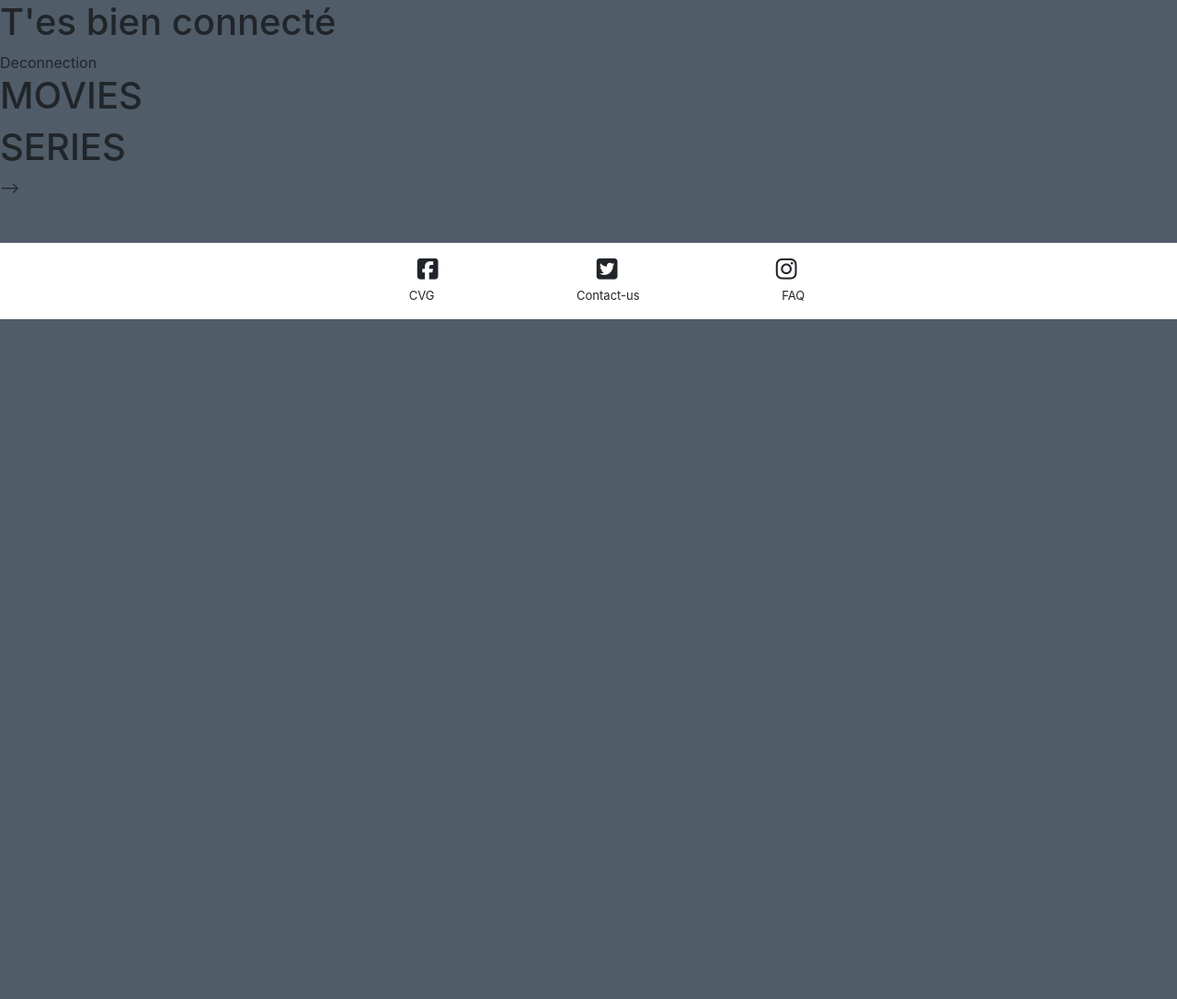
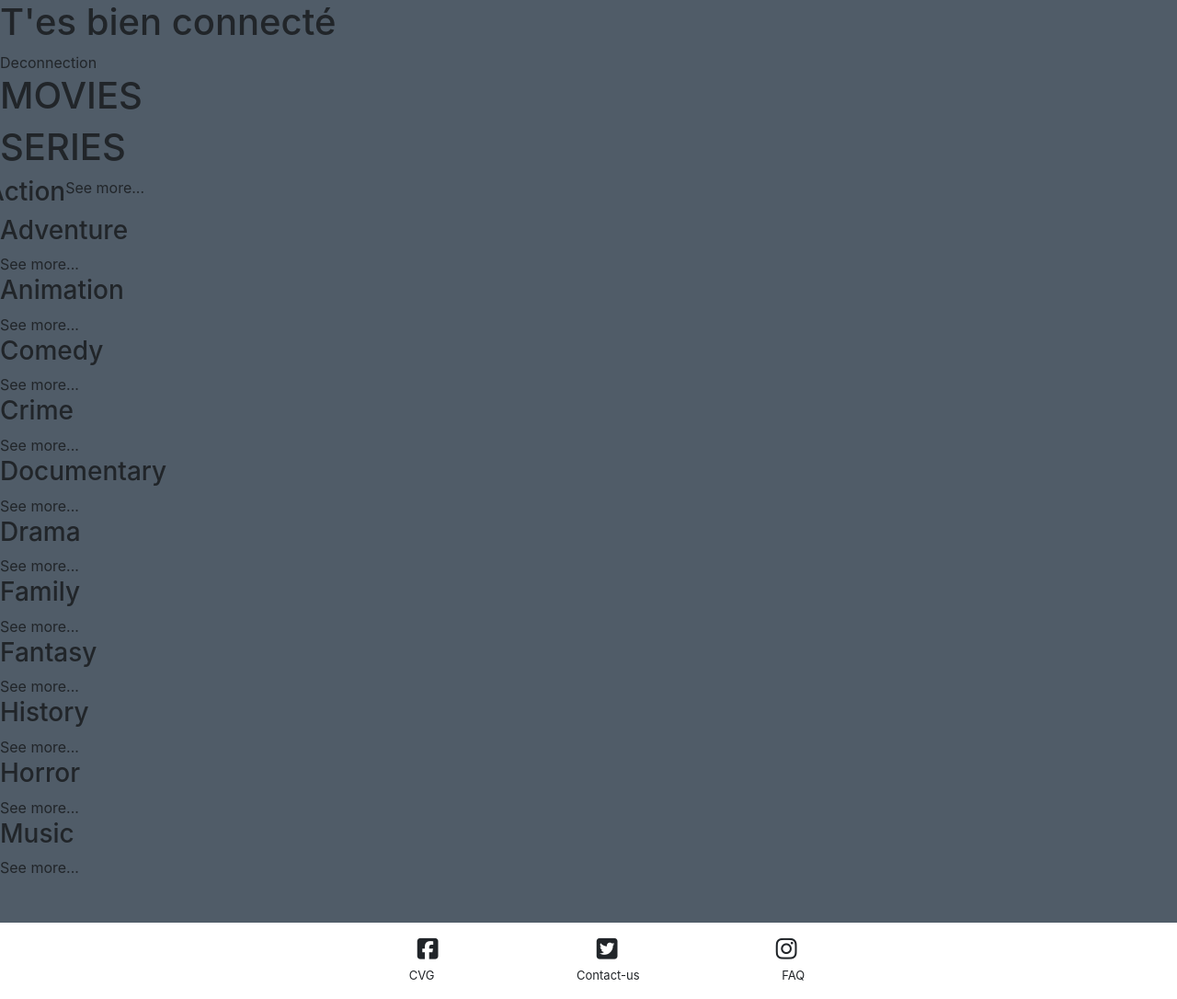
Before and after one commit to Bunyaminserbest/CornFlix, a PHP site: page /view/indexView.php in a window 1280 px wide. Shown: the part 56-1142 px from the top of the page at 92% size. Before the commit the page ends 403 px from the top, so only its background shows below. Run offline with PHP 8.4, Linux system fonts and the light colour scheme; some libraries are stand-ins or nearby versions.

Commit message:
finish home page, still need css

```diff
--- a/css/carousel.css
+++ b/css/carousel.css
@@ -1,5 +1,5 @@
 img{
-padding: 2%;
+padding: 1%;
 }
 
 /*.carousel-items{
@@ -28,6 +28,9 @@
       display: flex;
       flex-direction: column;
 }
+.genres{
+      justify-content: center;
+}
 /*#carousels{
       display: flex;
       flex-direction: column !important;
--- a/js/script.js
+++ b/js/script.js
@@ -1,13 +1,29 @@
-function getapi(url){
+const action = 28;
+const adventure = 12;
+const animation = 16;
+const comedy = 35;
+const crime = 80;
+const documentary = 99;
+const drama = "";
+const family = 10751;
+const fantasy = 14;
+const history = 36;
+const horror = 27;
+const music = 10402;
+const categoryUrl = `https://api.themoviedb.org/3/discover/movie?api_key=a85ec5f726223d34a1135bd216c3bd56&with_genres=${id}`
+
+
+
+function getapi(url) {
   fetch(url)
     .then(response => response.json())
-        .then(data=> {
+    .then(data => {
       console.log(data)
       getPoster(data.results, 20)
     })
-        function getPoster(movies, nbrToShow){
-          for(i=0; i<nbrToShow; i++){
-            document.getElementById('category').innerHTML+=`<a href="./index.php?action=player&id=${movies[i].id}"><img id= "poster${i}" src="https://image.tmdb.org/t/p/w200/${movies[i].poster_path}" class="d-block" alt=""></a>`
+  function getPoster(movies, nbrToShow) {
+    for (i = 0; i < nbrToShow; i++) {
+      document.getElementById('category').innerHTML += `<a href="./index.php?action=player&id=${movies[i].id}"><img id= "poster${i}" src="https://image.tmdb.org/t/p/w200/${movies[i].poster_path}" class="d-block" alt=""></a>`
     }
   }
 }
--- a/view/header.php
+++ b/view/header.php
@@ -10,6 +10,7 @@
   <link rel="stylesheet" href="css/carousel.css">
   <script src="https://kit.fontawesome.com/09a3209f4f.js" crossorigin="anonymous"></script>
   <script src="./js/carousel.js"></script>
+  <script src="./js/script.js"></script>
   <title><?= $title?></title>
 </head>
 <body>
@@ -57,9 +58,10 @@
           <a class="dropdown-item" href="">Comedy</a>
           <a class="dropdown-item" href="">Crime</a>
           <a class="dropdown-item" href="">Documentary</a>
+          <a class="dropdown-item" href="">Drama</a>
           <a class="dropdown-item" href="">Family</a>
           <a class="dropdown-item" href="">Fantasy</a>
-          <a class="dropdown-item" href=".>History</a>
+          <a class="dropdown-item" href="">History</a>
           <a class="dropdown-item" href="">Horor</a>
           <a class="dropdown-item" href="">Music</a>
 
--- a/view/indexView.php
+++ b/view/indexView.php
@@ -56,25 +56,26 @@
 </div>
 
 
--->
 
-<section id="genres">
-  <div class="action"></div>
-  <div class="adventure"></div>
-  <div class="animation"></div>
-  <div class="comedy"></div>
-  <div class="crime"></div>
-  <div class="documentary"></div>
-  <div class="drama"></div>
-  <div class="family"></div>
-  <div class="fantasy"></div>
-  <div class="history"></div>
-  <div class="horror"></div>
-  <div class="music"></div>
+
+<section id="genres" ">
+  <div id="action" class="row"><h3>Action</h3><a href="index.php?action=category&id=28">See more...</a></div>
+  <div id="adventure"><h3>Adventure</h3><a href="index.php?action=category&id=12">See more...</a></div>
+  <div id="animation"><h3>Animation</h3><a href="index.php?action=category&id=16">See more...</a></div>
+  <div id="comedy"><h3>Comedy</h3><a href="index.php?action=category&id=35">See more...</a></div>
+  <div id="crime"><h3>Crime</h3><a href="index.php?action=category&id=80">See more...</a></div>
+  <div id="documentary"><h3>Documentary</h3><a href="index.php?action=category&id=99">See more...</a></div>
+  <div id="drama"><h3>Drama</h3><a href="index.php?action=category&id=28">See more...</a></div>
+  <div id="family"><h3>Family</h3><a href="index.php?action=category&id=10751">See more...</a></div>
+  <div id="fantasy"><h3>Fantasy</h3><a href="index.php?action=category&id=14">See more...</a></div>
+  <div id="history"><h3>History</h3><a href="index.php?action=category&id=36">See more...</a></div>
+  <div id="horror"><h3>Horror</h3><a href="index.php?action=category&id=27">See more...</a></div>
+  <div id="music"><h3>Music</h3><a href="index.php?action=category&id=10402">See more...</a></div>
 
 
 
 <script>
+
    /* function details() {
       var data = "{}";
 
@@ -109,9 +110,9 @@
     fetch("https://api.themoviedb.org/3/discover/movie?api_key=a85ec5f726223d34a1135bd216c3bd56&language=en-US")
     .then(response => response.json())
     .then(data=> {
-      getPoster(data.results)
+      getMovie(data.results)
     })
-    function getPoster(movies){
+    function getMovie(movies){
       for(i=0; i<20; i++){
         if (i<5){
           document.getElementById(`movie1`).innerHTML += `<img id="post${i}" src="https://image.tmdb.org/t/p/w200/${movies[i].poster_path}" class="d-block" alt="">`
@@ -130,10 +131,10 @@
    fetch("https://api.themoviedb.org/3/discover/tv?api_key=a85ec5f726223d34a1135bd216c3bd56&language=en-US")
     .then(response => response.json())
     .then(data=> {
-      console.log(data)
-      gettvShow(data.results)
+
+      getTvshow(data.results)
     })
-    function gettvShow(movies){
+    function getTvshow(movies){
       for(i=0; i<20; i++){
         if (i<5){
           document.getElementById(`tvShow1`).innerHTML += `<img id="tv${i}" src="https://image.tmdb.org/t/p/w200/${movies[i].poster_path}" class="d-block" alt="">`
@@ -148,6 +149,31 @@
     }
 
 
+    function getCategory(id,nbrToShow, category){
+      fetch(`https://api.themoviedb.org/3/discover/movie?api_key=a85ec5f726223d34a1135bd216c3bd56&&with_genres=${id}`)
+      .then(response => response.json())
+      .then(data=> {
+      console.log(data)
+      showCategory(data.results, nbrToShow, category)
+    })}
+    function showCategory(movies, nbrToShow, category){
+      for (i=0; i<nbrToShow; i++){
+
+      document.getElementById(`${category}`).innerHTML += `<img id=${category+i} src="https://image.tmdb.org/t/p/w200/${movies[i].poster_path}">`
+      }
+    };
+getCategory(28,5,"action")
+getCategory(12,5,"adventure")
+getCategory(16,5,"animation")
+getCategory(35,5,"comedy")
+getCategory(80,5,"crime")
+getCategory(99,5,"documentary")
+getCategory(28,5,"drama")
+getCategory(10751,5,"family")
+getCategory(14,5,"fantasy")
+getCategory(36,5,"history")
+getCategory(27,5,"horror")
+getCategory(402,5,"music")
 
 
     </script>
```
Lines whose indentation alone changed are shown as unchanged.
